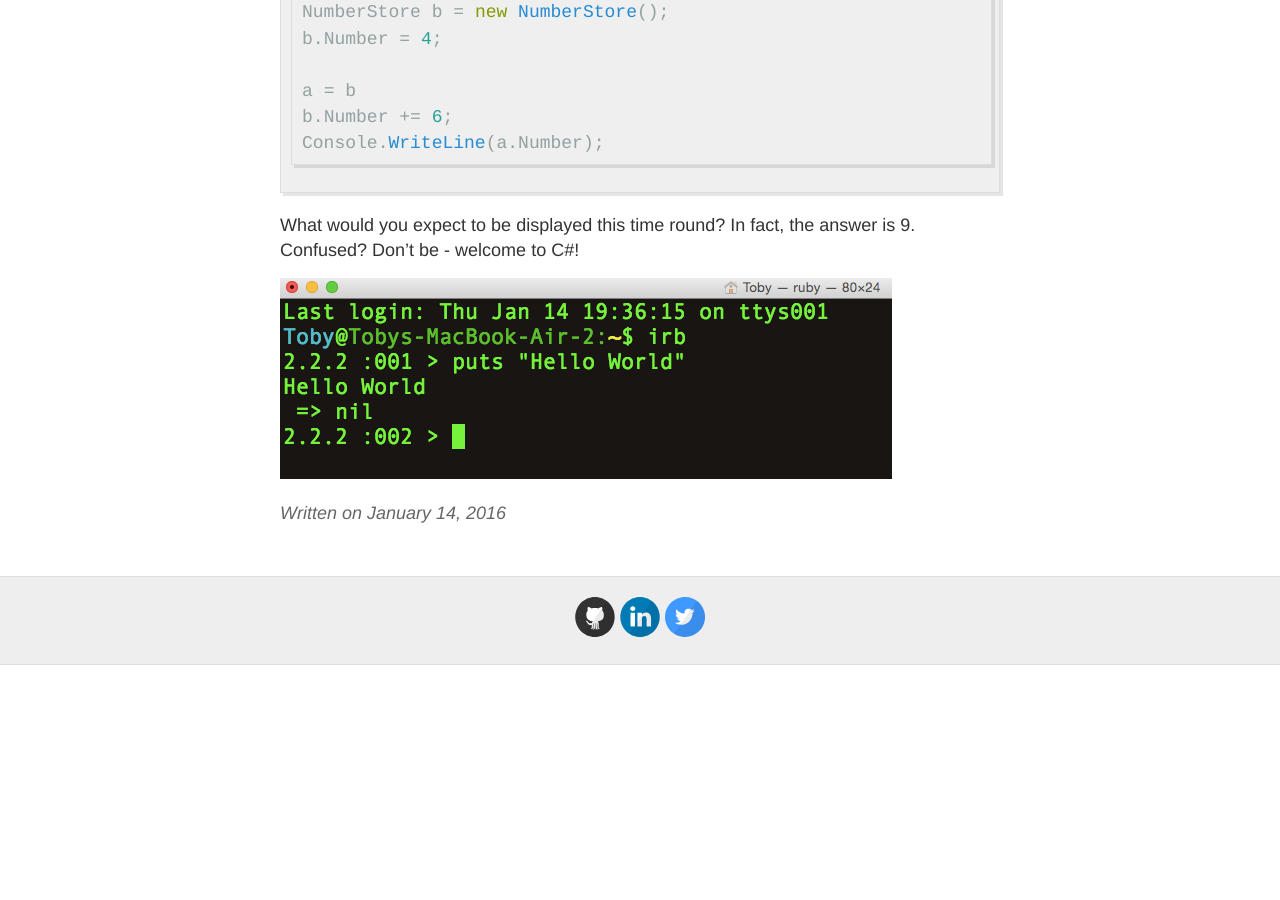
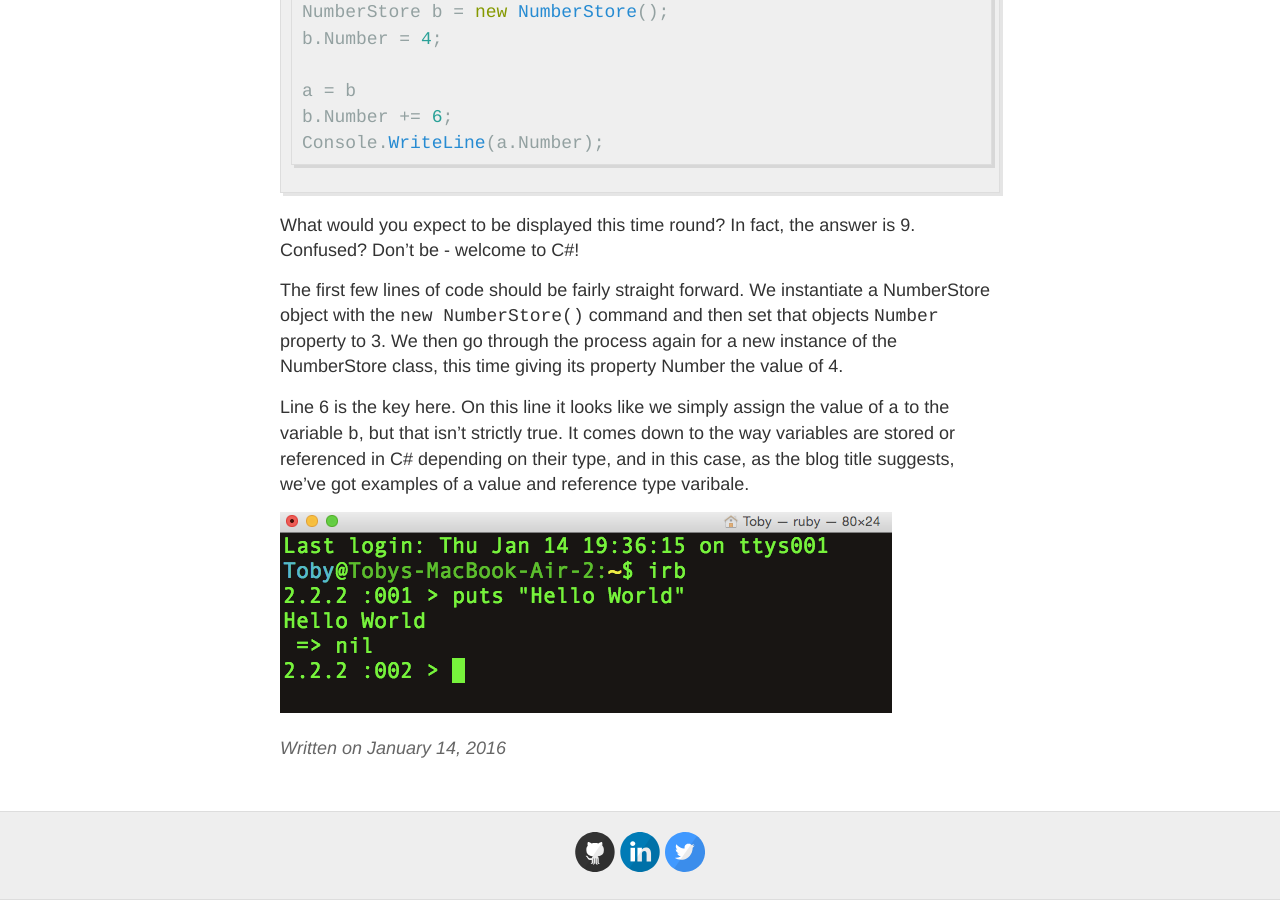
Before and after one commit to Teeohbee/Teeohbee.github.io, a Jekyll site: the page built from _posts/2016-01-14-Reference-Vs-Value-Types-in-C#.md, in a window 1280 px wide and 900 px high, scrolled down 878 px. Built offline with Jekyll 4.4.1, drawn with Linux system fonts in a browser that asks for light colours; Markdown is read by kramdown in place of the engine named in the settings; before the commit the page ends 1543 px from its top, so only the background shows below that.

Commit message:
Update 2016-01-14-Reference-Vs-Value-Types-in-C#.md

```diff
--- a/_posts/2016-01-14-Reference-Vs-Value-Types-in-C#.md
+++ b/_posts/2016-01-14-Reference-Vs-Value-Types-in-C#.md
@@ -30,4 +30,8 @@ Console.WriteLine(a.Number);
 
 What would you expect to be displayed this time round? In fact, the answer is 9. Confused? Don't be - welcome to C#!
 
+The first few lines of code should be fairly straight forward. We instantiate a NumberStore object with the `new NumberStore()` command and then set that objects `Number` property to 3. We then go through the process again for a new instance of the NumberStore class, this time giving its property Number the value of 4.
+
+Line 6 is the key here. On this line it looks like we simply assign the value of `a` to the variable `b`, but that isn't strictly true. It comes down to the way variables are stored or referenced in C# depending on their type, and in this case, as the blog title suggests, we've got examples of a value and reference type varibale.
+
 ![_config.yml]({{ site.baseurl }}/images/helloworld.png)
```
